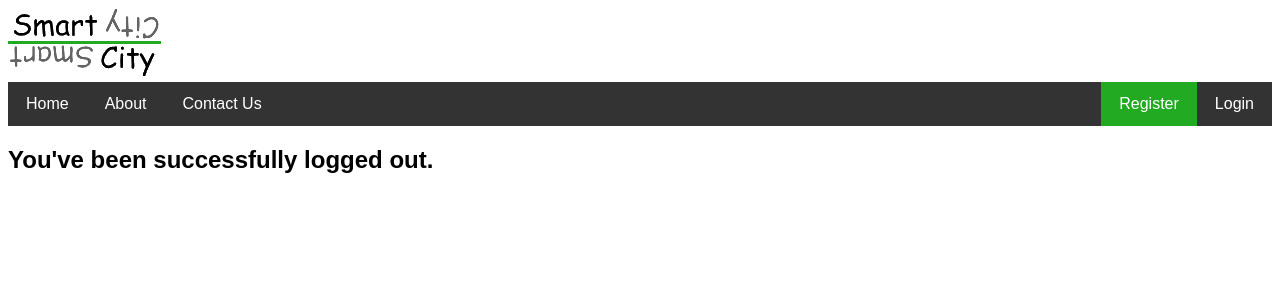
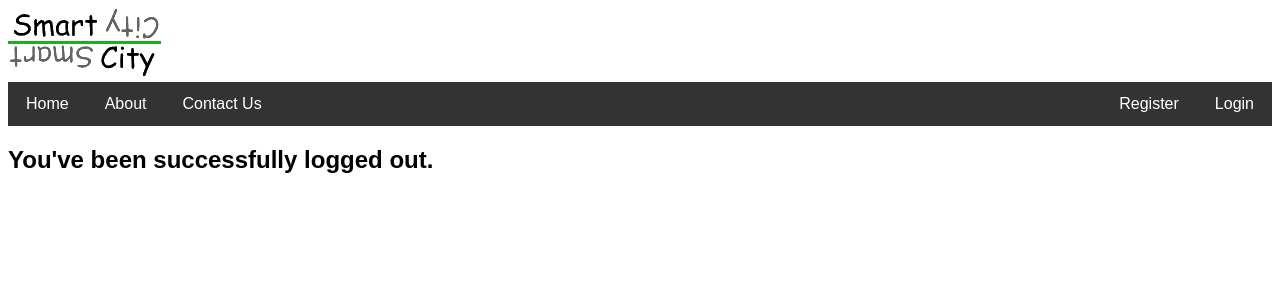
Before and after one commit to KleinGeard/QUT-IFB299-GROUP-94, a Django app: template smart_city_app/templates/smart_city_app/logout.html in a window 1280 px wide. Shown: the top 300 px of the page. Run offline with Django 3.2, Linux system fonts and the light colour scheme; the template is opened without the code that fills it, so the values that code supplies are empty.

Commit message:
fixed incorrectly highlighted navigation bar link

```diff
--- a/smart_city_app/templates/smart_city_app/logout.html
+++ b/smart_city_app/templates/smart_city_app/logout.html
@@ -18,7 +18,7 @@
             <li><a href="/about">About</a></li>
             <li><a href="/contact">Contact Us</a></li>
             <li style="float:right"><a href="/login">Login</a></li>
-            <li style="float:right"><a class="active" href="/register">Register</a></li>
+            <li style="float:right"><a href="/register">Register</a></li>
         </ul>
         <h2>You've been successfully logged out.</h2>
     </body>
```
